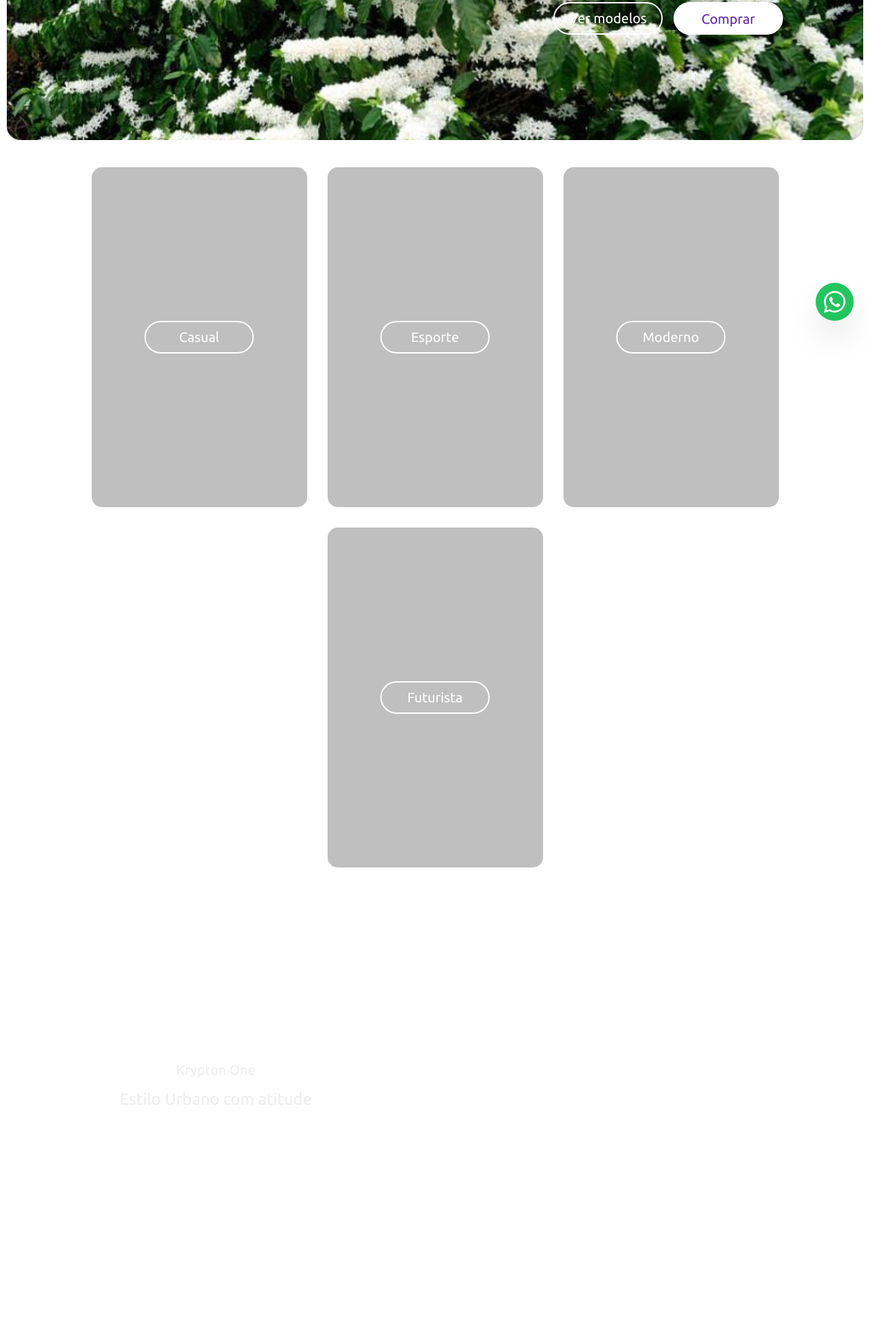
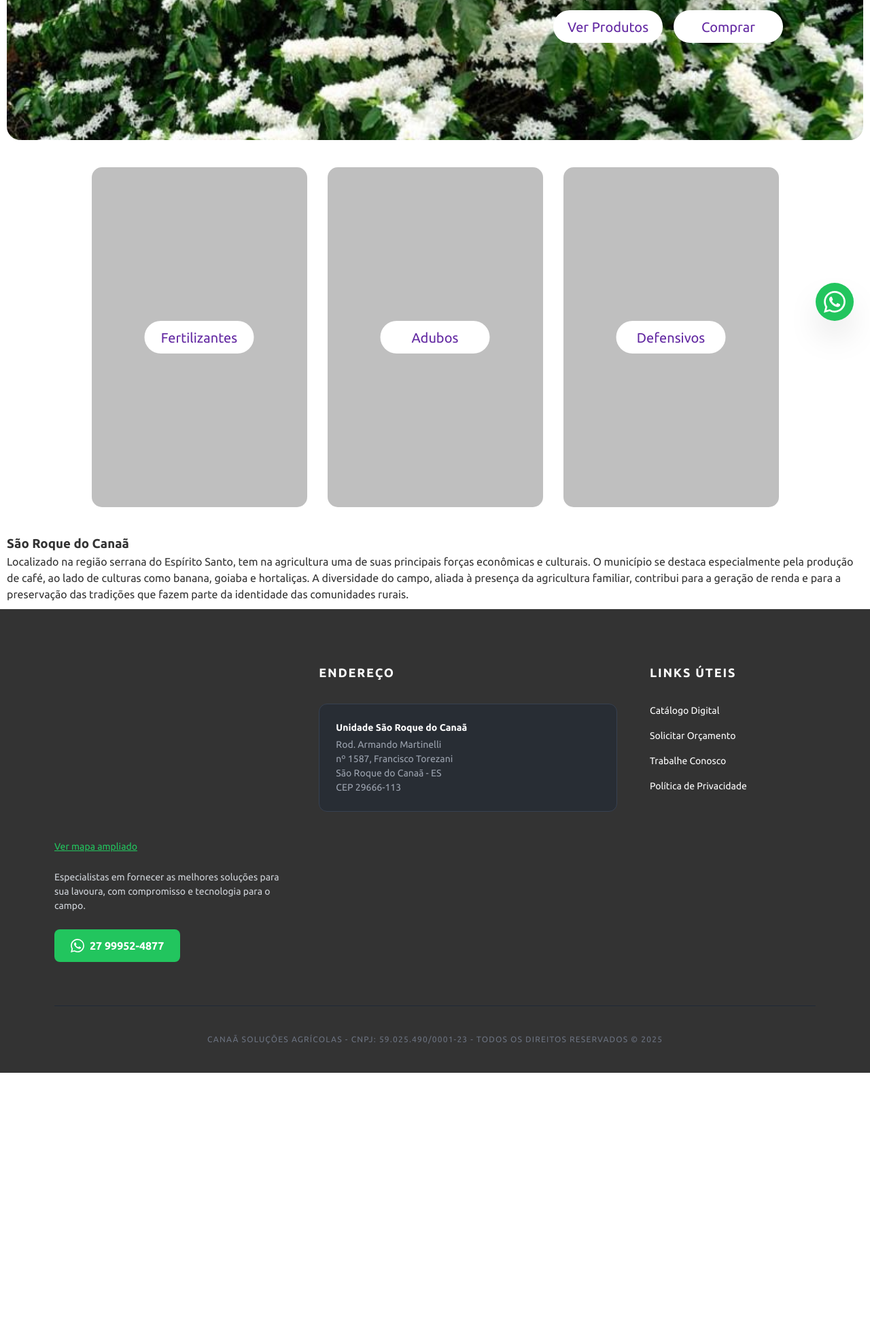
Before and after one commit to marcospiont23/landing-page-canaa-agricola, a plain HTML site: page index.html in a window 1280 px wide. Shown: the part 304-2253 px from the top of the page at 68% size. After the commit the page ends 1882 px from the top, so only its background shows below. Drawn offline with Linux system fonts and the light colour scheme; grey boxes are pictures that could not be loaded.

Commit message:
fix: correções de css para melhor visualização final do site

```diff
--- a/css/base.css
+++ b/css/base.css
@@ -28,9 +28,8 @@ main{
 }
 
 .btn-outline{
-    background-color: transparent;
-    border: 2px solid #ffffff;
-    line-height: 23px;
+    background-color: #ffffff;
+    color: #6329A2;
 }
 
 .btn-filled{
--- a/css/components/footer.css
+++ b/css/components/footer.css
@@ -2,7 +2,7 @@
 .main-footer {
     background-color: var(--brand-dark);
     color: var(--gray-300);
-    padding-top: 5rem;
+    padding: 5rem;
     padding-bottom: 2.5rem;
 }
 
@@ -174,3 +174,9 @@
     width: 2rem;
     height: 2rem;
 }
+
+.footer-map-wrapper .link-amp {
+    color: var(--brand-green);
+    font-size: 0.875rem;
+    text-decoration: underline;
+}
--- a/css/components/hero.css
+++ b/css/components/hero.css
@@ -3,7 +3,6 @@
     background: url(../../images/banners/cafe-hero.jpg) no-repeat center;
     background-repeat: no-repeat;
     background-size: cover;
-
     height: 500px;
     position: relative;
     border-radius: 20px;
@@ -30,16 +29,21 @@
 }
 
 .hero-content .hero-title{
-    font-size: 1.87rem;
+    font-size: 2.1rem;
+    border-radius: 45px;
+    background-color: rgba(0, 0, 0, 0.7);
     margin-bottom: 40px;
     font-weight: 400;
-    line-height: 36px;
+    line-height: 30px;
     letter-spacing: 3px;
+    color: rgb(255, 255, 255)
 }
 
 .hero-content .hero-subtitle{
-    font-size: 1.25rem;
+    font-size: 1.5rem;        border-radius: 10px;
+    background-color: rgba(0, 0, 0, 0.7);
     font-weight: 400;
+    color: rgb(255, 255, 255);
 }
 
 @media (max-width:768px) {
--- /dev/null
+++ b/css/components/info-grid.css
@@ -0,0 +1,69 @@
+/* product-grid.css */
+
+.card {
+	background-position: center;
+	background-size: cover;
+	background-repeat: no-repeat;
+    position: relative;
+    border-radius: 20px;
+}
+
+.info-section {
+	display: grid;
+	grid-template-columns: repeat(1, 1fr);
+	grid-template-rows: repeat(2, 300px);
+	grid-template-areas:
+		"highlight highlight sneaker-purple sneaker-purple"
+		"highlight highlight model sneaker-color"
+		"sneaker-white sneaker-white model sneaker-silver";
+	gap: 30px;
+}
+
+.top1-content{
+	padding: 2rem;
+    text-align: center;
+}
+
+.card-title{
+    color: #000000;
+    font-size: 1.25rem;
+    font-weight: 400;
+    margin-bottom: 10px;
+}
+
+.card-subtitle{
+    color: #000000;
+    font-size: 1.5rem;
+    font-weight: 400;
+    margin-bottom: 20px;
+}
+
+.cta-group{
+    display: flex;
+    gap: 10px;
+}
+
+
+@media (max-width:768px) {
+	.info-section{
+		grid-template-columns: 1fr 1fr;
+		grid-template-rows: repeat(5, auto);
+		grid-template-areas:
+		"highlight highlight"
+		"sneaker-white sneaker-white"
+		"model sneaker-color"
+		"model sneaker-silver"
+		"sneaker-purple sneaker-purple";
+		max-width: 100%;
+		gap: 0.625rem;
+	}
+
+	.highlight{
+		min-height: 500px;
+	}
+
+	.model{
+		min-height: 370px;
+	}
+
+}
--- a/css/components/product-category.css
+++ b/css/components/product-category.css
@@ -32,23 +32,18 @@
 	text-align: center;
 }
 
-.casual {
+.fertilizantes {
 	background: url(../../images/products/casual.jpg) no-repeat center;
 	background-size: cover;
 }
 
-.esporte {
+.adubos {
 	background: url(../../images/products/esporte.jpg) no-repeat center;
 	background-size: cover;
 }
 
-.moderno {
+.defensivos {
 	background: url(../../images/products/moderno.jpg) no-repeat center;
-	background-size: cover;
-}
-
-.futurista {
-	background: url(../../images/products/futurista.jpg) no-repeat center;
 	background-size: cover;
 }
 
--- a/css/components/product-grid.css
+++ /dev/null
@@ -1,99 +0,0 @@
-/* product-grid.css */
-
-.card {
-	background-position: center;
-	background-size: cover;
-	background-repeat: no-repeat;
-    position: relative;
-    border-radius: 20px;
-}
-
-.highlight {
-	grid-area: highlight;
-	background-image: url(../../images/products/card_imagem.jpg);
-}
-.sneaker-purple {
-	grid-area: sneaker-purple;
-	background-image: url(../../images/products/roxo-verde-grid.jpg);
-}
-.model {
-	grid-area: model;
-	background-image: url(../../images/products/modelo-feminino.jpg);
-}
-.sneaker-color {
-	grid-area: sneaker-color;
-	background-image: url(../../images/products/futurista-grid.jpg);
-}
-.sneaker-white {
-	grid-area: sneaker-white;
-	background-image: url(../../images/products/preto-branco-grid.jpg);
-}
-.sneaker-silver {
-	grid-area: sneaker-silver;
-	background-image: url(../../images/products/moderno-grid.jpg);
-}
-.grid-section {
-	display: grid;
-	grid-template-columns: repeat(4, 1fr);
-	grid-template-rows: repeat(3, 300px);
-	grid-template-areas:
-		"highlight highlight sneaker-purple sneaker-purple"
-		"highlight highlight model sneaker-color"
-		"sneaker-white sneaker-white model sneaker-silver";
-	gap: 30px;
-}
-
-.top1-content{
-    position: absolute;
-    left: 50%;
-    top: 50%;
-    transform: translate(-50%, -50%);
-    text-align: center;
-}
-
-.card-title{
-    color: #EDEDED;
-    font-size: 1.25rem;
-    font-weight: 400;
-    margin-bottom: 10px;
-}
-
-.card-subtitle{
-    color: #EDEDED;
-    font-size: 1.5rem;
-    font-weight: 400;
-    margin-bottom: 20px;
-}
-
-.cta-group{
-    display: flex;
-    gap: 10px;
-}
-
-
-@media (max-width:768px) {
-	.grid-section{
-		grid-template-columns: 1fr 1fr;
-		grid-template-rows: repeat(5, auto);
-		grid-template-areas:
-		"highlight highlight"
-		"sneaker-white sneaker-white"
-		"model sneaker-color"
-		"model sneaker-silver"
-		"sneaker-purple sneaker-purple";
-		max-width: 100%;
-		gap: 0.625rem;
-	}
-
-	.highlight{
-		min-height: 500px;
-	}
-
-	.model{
-		min-height: 370px;
-	}
-
-	.sneaker-white, .sneaker-purple{
-		min-height: 190px;
-	}
-}
--- a/index.html
+++ b/index.html
@@ -42,7 +42,7 @@
 
 			<nav class="nav-right" aria-label="Acesso rápido">
 				<ul>
-					<li><a href="#">Nossas lojas</a></li>
+					<li><a href="#">Nossa loja</a></li>
 					<li><a href="#">Sobre</a></li>
 					<li>
 						<a href="#" aria-label="Minha conta">
@@ -69,10 +69,10 @@
 			<!-- Seção hero -->
 			<div class="hero-overlay">
 				<div class="hero-content">
-					<span class="hero-subtitle">Krypton One</span>
-					<h2 class="hero-title">Transforme qualquer passo em presença.</h2>
+					<span class="hero-subtitle">Canaã Soluções Agrícolas</span>
+					<h2 class="hero-title">Parceria para o sucesso da sua lavoura.</h2>
 					<div class="hero-buttons">
-						<a class="btn btn-outline" href="#">Ver modelos</a>
+						<a class="btn btn-outline" href="#">Ver Produtos</a>
 						<a class="btn btn-filled" href="#">Comprar</a>
 					</div>
 				</div>
@@ -84,46 +84,43 @@
 			<div class="category-card casual">
 				<a href="#" class="category-link">
 					<span class="overlay"></span>
-					<span class="category-name btn btn-outline">Casual</span>
+					<span class="category-name btn btn-outline">Fertilizantes</span>
 				</a>
 			</div>
 			<div class="category-card esporte">
 				<a href="#" class="category-link">
 					<span class="overlay"></span>
-					<span class="category-name btn btn-outline">Esporte</span>
+					<span class="category-name btn btn-outline">Adubos</span>
 				</a>
 			</div>
 			<div class="category-card moderno">
 				<a href="#" class="category-link">
 					<span class="overlay"></span>
-					<span class="category-name btn btn-outline">Moderno</span>
-				</a>
-			</div>
-			<div class="category-card futurista">
-				<a href="#" class="category-link">
-					<span class="overlay"></span>
-					<span class="category-name btn btn-outline">Futurista</span>
+					<span class="category-name btn btn-outline">Defensivos</span>
 				</a>
 			</div>
 		</section>
 
 		<!-- Products Grid -->
-		<section class="grid-section">
-			<div class="card highlight">
-				<div class="top1-content">
-					<h3 class="card-title">Krypton One</h3>
-					<p class="card-subtitle">Estilo Urbano com atitude</p>
-					<div class="cta-group">
+		<section class="info-section">
+			<div class="top1-content">
+				<h3 class="card-title">São Roque do Canaã</h3>
+				<p class="card-subtitle">Localizado na região serrana do Espírito Santo, tem na agricultura uma de suas
+					principais forças econômicas e culturais. O município se destaca especialmente pela produção de
+					café, ao lado de culturas como banana, goiaba e hortaliças. A diversidade do campo, aliada à
+					presença da agricultura familiar, contribui para a geração de renda e para a preservação das
+					tradições que fazem parte da identidade das comunidades rurais.</p>
+				<!-- <div class="cta-group">
 						<a href="#" class="btn btn-outline">Feminino</a>
 						<a href="#" class="btn btn-outline">Masculino</a>
-					</div>
-				</div>
+					</div> -->
 			</div>
-			<div class="card sneaker-purple"></div>
+
+			<!-- <div class="card sneaker-purple"></div>
 			<div class="card model"></div>
 			<div class="card sneaker-color"></div>
 			<div class="card sneaker-white"></div>
-			<div class="card sneaker-silver"></div>
+			<div class="card sneaker-silver"></div> -->
 		</section>
 	</main>
 
@@ -135,9 +132,9 @@
 					<div class="footer-map-wrapper">
 						<iframe
 							src="https://www.google.com/maps/embed?pb=!1m14!1m12!1m3!1d938.8907942560528!2d-40.64935754881555!3d-19.73121326009167!2m3!1f0!2f0!3f0!3m2!1i1024!2i768!4f13.1!5e0!3m2!1spt-BR!2sbr!4v1773360513092!5m2!1spt-BR!2sbr"
-							allowfullscreen loading="lazy"
-							referrerpolicy="no-referrer-when-downgrade"></iframe>
-						<br /><small><a href="https://maps.app.goo.gl/e29JFR4KeHUAvwbY9" target="_blank" rel="noopener noreferrer">Ver
+							allowfullscreen loading="lazy" referrerpolicy="no-referrer-when-downgrade"></iframe>
+						<br /><small><a class="link-amp" href="https://maps.app.goo.gl/e29JFR4KeHUAvwbY9"
+								target="_blank" rel="noopener noreferrer">Ver
 								mapa ampliado</a></small>
 					</div>
 					<p class="footer-description">
@@ -145,7 +142,8 @@
 						tecnologia
 						para o campo.
 					</p>
-					<a class="footer-whatsapp-btn" href="https://wa.me/5527999524877" target="_blank" rel="noopener noreferrer">
+					<a class="footer-whatsapp-btn" href="https://wa.me/5527999524877" target="_blank"
+						rel="noopener noreferrer">
 						<svg fill="currentColor" viewBox="0 0 24 24">
 							<path
 								d="M17.472 14.382c-.297-.149-1.758-.867-2.03-.967-.273-.099-.471-.148-.67.15-.197.297-.767.966-.94 1.164-.173.199-.347.223-.644.075-.297-.15-1.255-.463-2.39-1.475-.883-.788-1.48-1.761-1.653-2.059-.173-.297-.018-.458.13-.606.134-.133.298-.347.446-.52.149-.174.198-.298.298-.497.099-.198.05-.371-.025-.52-.075-.149-.669-1.612-.916-2.207-.242-.579-.487-.5-.669-.51-.173-.008-.371-.01-.57-.01-.198 0-.52.074-.792.372-.272.297-1.04 1.016-1.04 2.479 0 1.462 1.065 2.875 1.213 3.074.149.198 2.096 3.2 5.077 4.487.709.306 1.262.489 1.694.625.712.227 1.36.195 1.871.118.571-.085 1.758-.719 2.006-1.413.248-.694.248-1.289.173-1.413-.074-.124-.272-.198-.57-.347m-5.421 7.403h-.004a9.87 9.87 0 01-5.031-1.378l-.361-.214-3.741.982.998-3.648-.235-.374a9.86 9.86 0 01-1.51-5.26c.001-5.45 4.436-9.884 9.888-9.884 2.64 0 5.122 1.03 6.988 2.898a9.825 9.825 0 012.893 6.994c-.003 5.45-4.438 9.884-9.885 9.884m8.413-18.297A11.815 11.815 0 0012.05 0C5.495 0 .16 5.335.157 11.892c0 2.096.547 4.142 1.588 5.945L.057 24l6.305-1.654a11.882 11.882 0 005.683 1.448h.005c6.554 0 11.89-5.335 11.893-11.893a11.821 11.821 0 00-3.48-8.413Z">
@@ -173,13 +171,17 @@
 				<div class="footer-links">
 					<h3 class="footer-title">Links Úteis</h3>
 					<ul class="footer-links-list">
-						<li><a class="footer-link" href="https://wa.me/5527999524877" target="_blank" rel="noopener noreferrer">Catálogo
+						<li><a class="footer-link" href="https://wa.me/5527999524877" target="_blank"
+								rel="noopener noreferrer">Catálogo
 								Digital</a></li>
-						<li><a class="footer-link" href="https://wa.me/5527999524877" target="_blank" rel="noopener noreferrer">Solicitar
+						<li><a class="footer-link" href="https://wa.me/5527999524877" target="_blank"
+								rel="noopener noreferrer">Solicitar
 								Orçamento</a></li>
-						<li><a class="footer-link" href="https://wa.me/5527999524877" target="_blank" rel="noopener noreferrer">Trabalhe
+						<li><a class="footer-link" href="https://wa.me/5527999524877" target="_blank"
+								rel="noopener noreferrer">Trabalhe
 								Conosco</a></li>
-						<li><a class="footer-link" href="https://wa.me/5527999524877" target="_blank" rel="noopener noreferrer">Política de
+						<li><a class="footer-link" href="https://wa.me/5527999524877" target="_blank"
+								rel="noopener noreferrer">Política de
 								Privacidade</a></li>
 					</ul>
 				</div>
```
